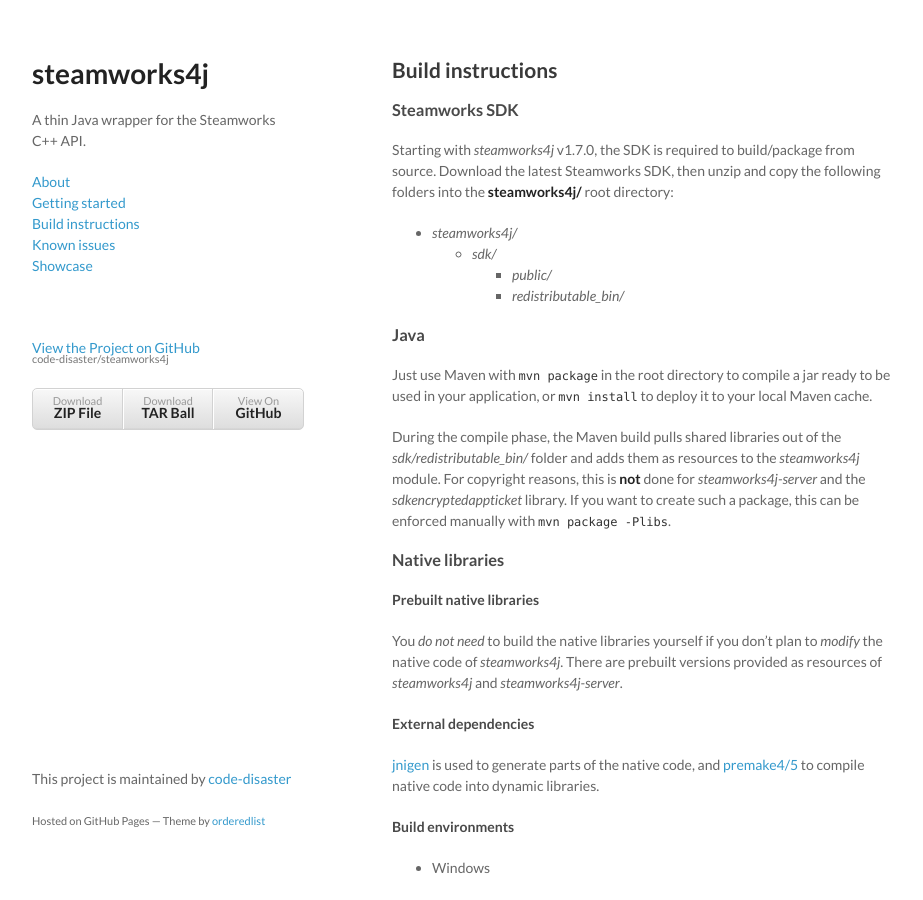
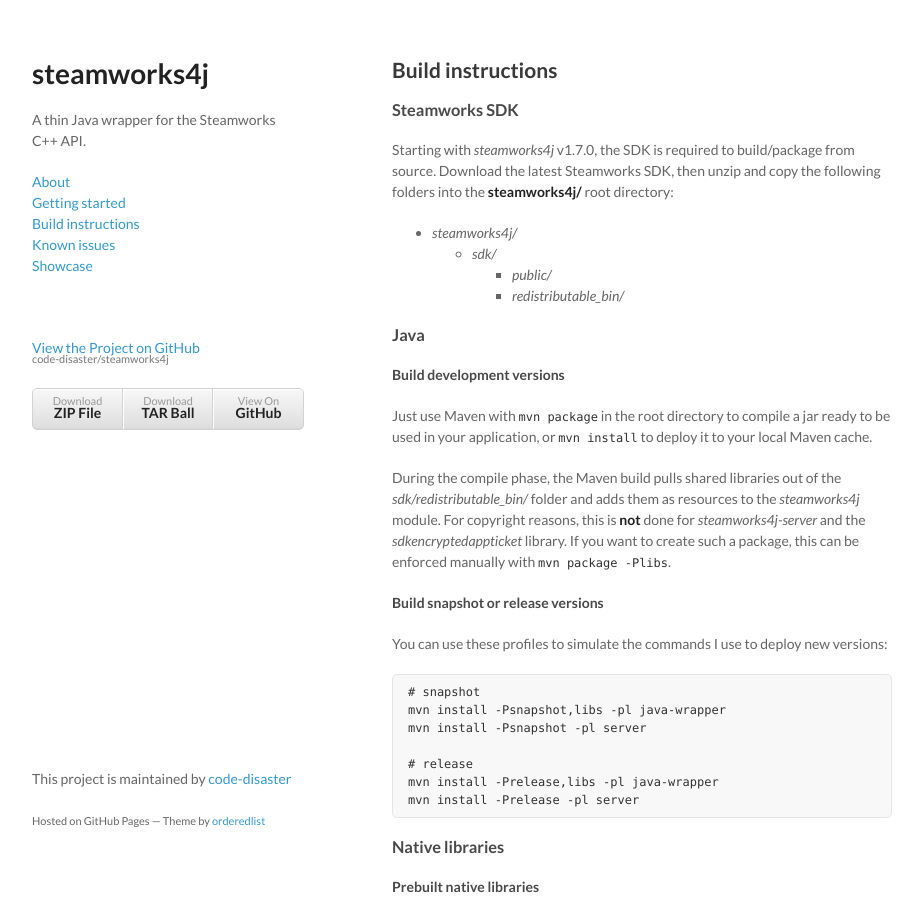
Before and after one commit to code-disaster/steamworks4j, a Jekyll site: the page built from build-instructions.md, in a window 1280 px wide and 900 px high. Shown: the whole window, without its empty margins (178-1101 px from the left). Built offline with Jekyll 4.4.1, drawn with Linux system fonts in a browser that asks for light colours; our own code applies the rules of GitHub Pages for plain Markdown files.

Commit message:
Updated build instructions.

````diff
--- a/_config.yml
+++ b/_config.yml
@@ -2,5 +2,5 @@
 
 steamworks4j:
   version: 1.7.0
-  snapshot-version: 1.7.0
+  snapshot-version: 1.7.1
   sdk-version: 1.42
--- a/build-instructions.md
+++ b/build-instructions.md
@@ -15,9 +15,25 @@
 
 ### Java
 
+#### Build development versions
+
 Just use Maven with ```mvn package``` in the root directory to compile a jar ready to be used in your application, or ```mvn install``` to deploy it to your local Maven cache.
 
 During the compile phase, the Maven build pulls shared libraries out of the *sdk/redistributable_bin/* folder and adds them as resources to the *steamworks4j* module. For copyright reasons, this is **not** done for *steamworks4j-server* and the *sdkencryptedappticket* library. If you want to create such a package, this can be enforced manually with ```mvn package -Plibs```.
+
+#### Build snapshot or release versions
+
+You can use these profiles to simulate the commands I use to deploy new versions:
+
+```
+# snapshot
+mvn install -Psnapshot,libs -pl java-wrapper
+mvn install -Psnapshot -pl server
+
+# release
+mvn install -Prelease,libs -pl java-wrapper
+mvn install -Prelease -pl server
+```
 
 ### Native libraries
 
````
